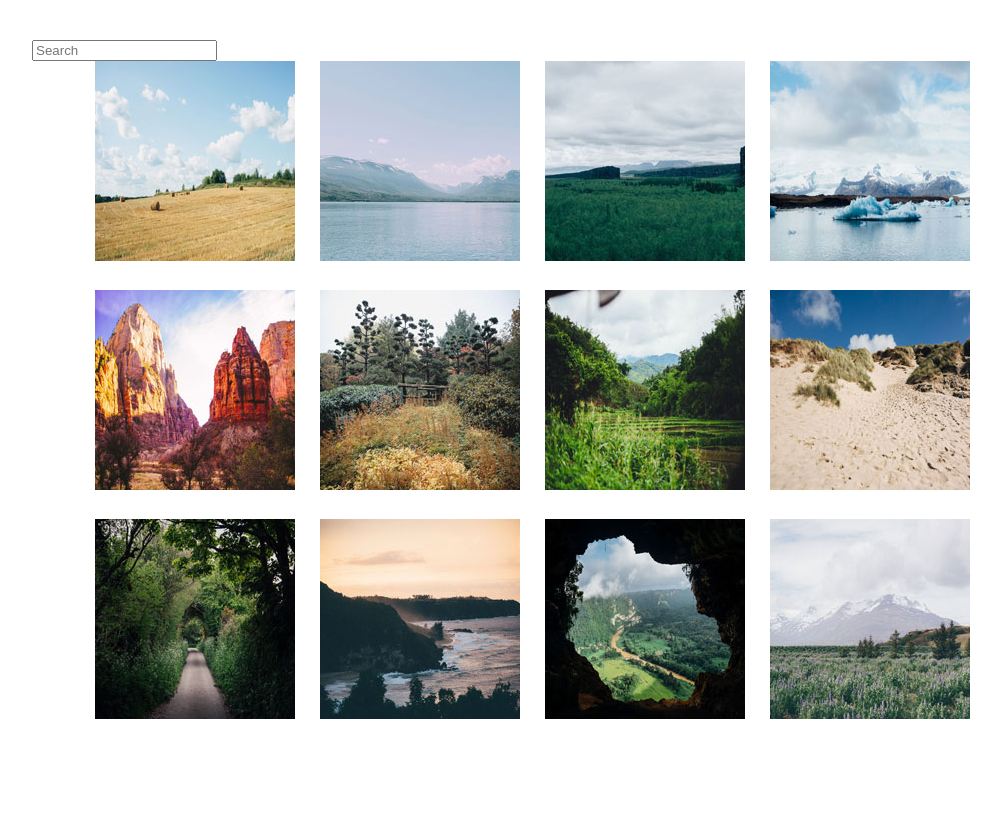
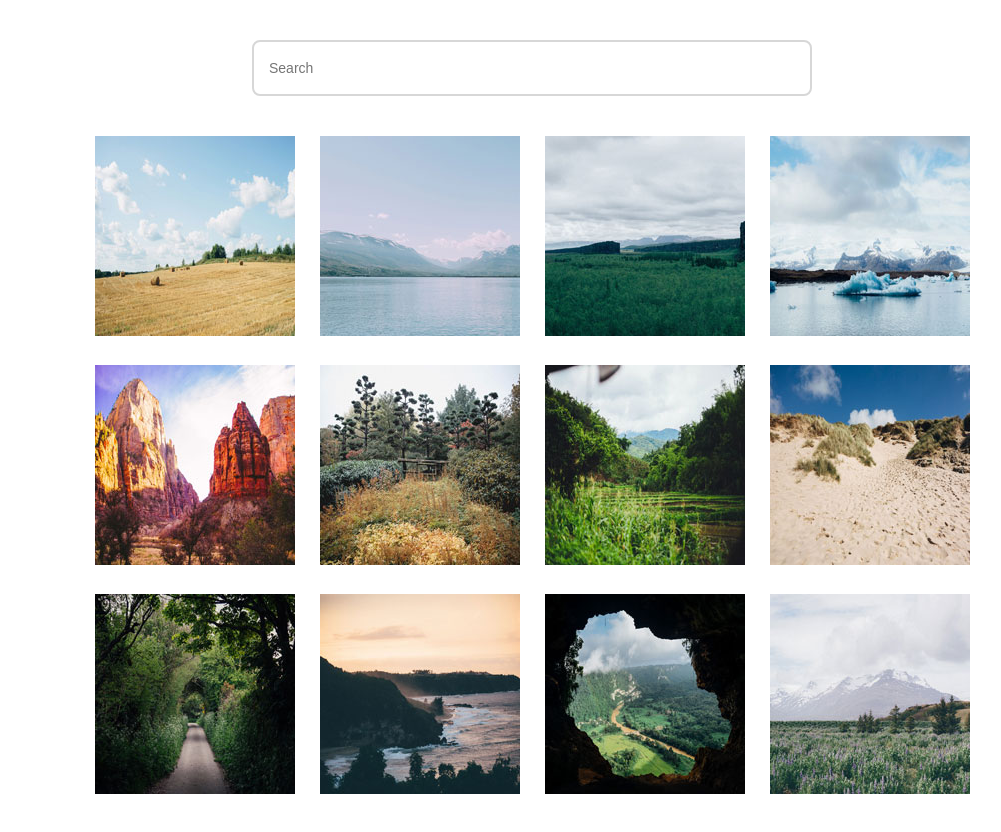
Before and after one commit to dallyq/photo_gallery_v5, a plain HTML site: page index.html in a window 1280 px wide. Shown: the whole page, without its empty margins (108-1109 px from the left). Before the commit the page ends 800 px from the top, so only its background shows below. Drawn offline with Linux system fonts and the light colour scheme.

Commit message:
Changed id from searchBar to search.

```diff
--- a/index.html
+++ b/index.html
@@ -10,7 +10,7 @@
 
 <body>
          <main class="container">
-            <input type="search" name="search" id="searchBar" placeholder="Search">
+            <input type="search" name="search" id="search" placeholder="Search">
 
             <div class="gallery">
                 <a href="photos/thumbnails/01.jpg" data-caption="I love hay bales. Took this snap on a drive through the countryside past some straw fields.">
```
